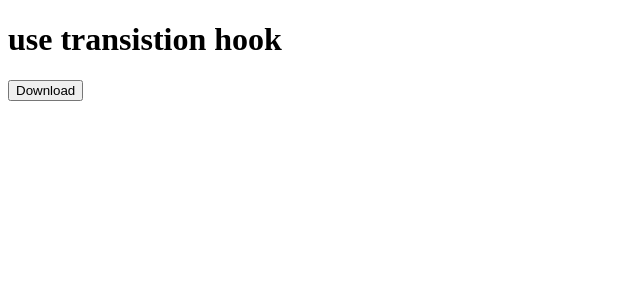
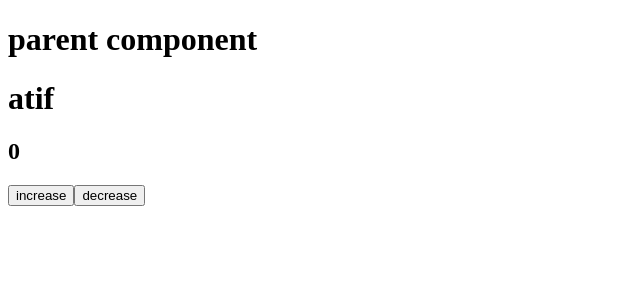
Before and after one commit to atifrafi/react-practice, a React (Vite) app: page / in a window 1280 px wide. Shown: the top 300 px of the page, without its empty margins (0-640 px from the left). Built offline with nearby package versions, Linux system fonts and the light colour scheme.

Commit message:
react memo for Component

```diff
--- a/src/App.jsx
+++ b/src/App.jsx
@@ -31,6 +31,7 @@
 import UserRef from './components/23-forwardRef/User'
 import SubmitBtn from "./components/24-useFormstatus/SubmitBtn";
 import Loader from "./components/25-usetransistion hook/Loader";
+import ParentCom from "./components/26-react memo/ParentCom";
 
 const App = () => {
   const [hobby, setHobby] = useState();
@@ -62,8 +63,11 @@
 
   return (
     <>
+    {/* for react memo */}
+    <ParentCom/>
+
     {/* for use transistion hook */}
-    <Loader/>
+    {/* <Loader/> */}
 
     {/* for useFormstatus */}
     {/* <form action={handleAction}>
--- /dev/null
+++ b/src/components/26-react memo/ParentCom.jsx
@@ -0,0 +1,24 @@
+import { useState } from "react";
+import UserName from "./UserName";
+
+const ParentCom = ()=>{
+    const [count,setCount] = useState(0)
+    return<>
+    <h1>parent component</h1>
+    <UserName name='atif'/>
+    <h2>{count}</h2>
+    <button onClick={()=>setCount(count+1)}>increase</button>
+    <button onClick={()=>setCount(count-1)}>decrease</button>
+
+    </>
+}
+
+export default ParentCom;
+
+
+// is ka andar ka child component ki rerender rokni hai react memo sa
+// clg mein dekho jab is comp mein changes hoti hai tu
+// iska child comp UserName bhi unneccisery render hota hai
+// jiski props bhi nhi change ho rahi static ha fir bhi
+// is prevent default problem ko solve krna ka lia hi react memo use karenga
+// child comp mein
--- /dev/null
+++ b/src/components/26-react memo/UserName.jsx
@@ -0,0 +1,38 @@
+// react memo kia hai
+// phela memoization samjho
+// memoization ka matlab hai react mein unnecessiry rerendering rokna
+// jis se performance bhetar ho react app ki
+// react memo component ka lia hota hai
+// working
+// parent se child ko asa props ana jis ki state change nhi horahi ho or wo render nhi horaha ho
+// dosra ya ka jab parent ki state change ho rahi ho tu sirf wo rerender ho unncessiry child rerender na ho
+// jiski state bhi change nhi ho rahi usko prevent default krna ka lia react memo ka use krta hai
+// important baat
+// react memo koi hook nhi hai
+// ya ek higher order function hai
+// ya pora ka pora component pr lagta hai
+
+import { memo } from "react";
+
+// arrow function way
+const UserName = memo(({name}) => {
+    console.log('check rerendering')
+  return <>
+    <h1>{name}</h1>
+  </>;
+});
+export default UserName;
+
+// normal function
+// or
+// arrow function
+// mein react memo use krna mein thora sa farq hai
+
+// normal function way
+// function UserName({name}){
+//     console.log('check rerendering')
+//   return <>
+//     <h1>{name}</h1>
+//   </>;
+// };
+// export default memo(UserName);
```
